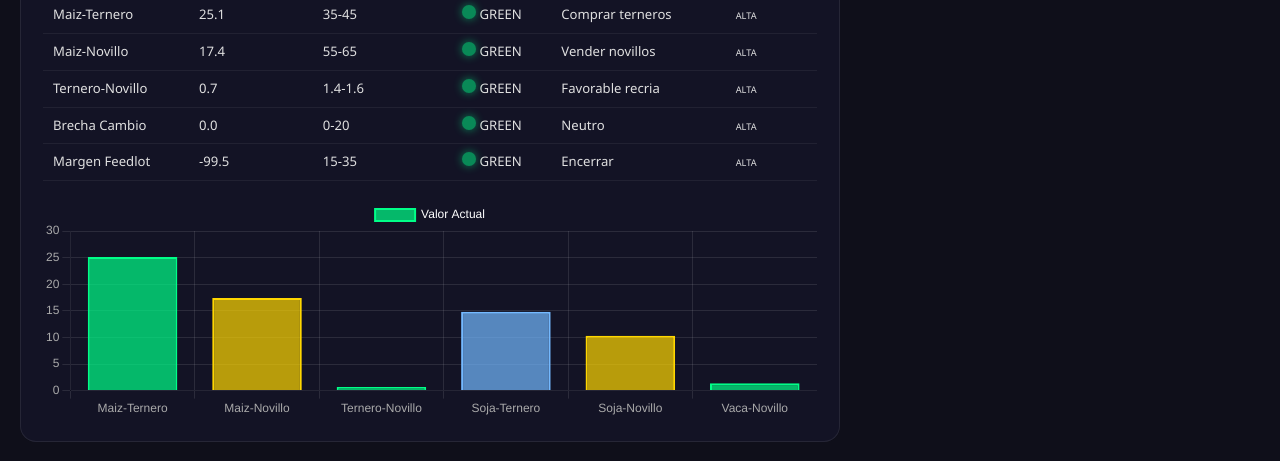
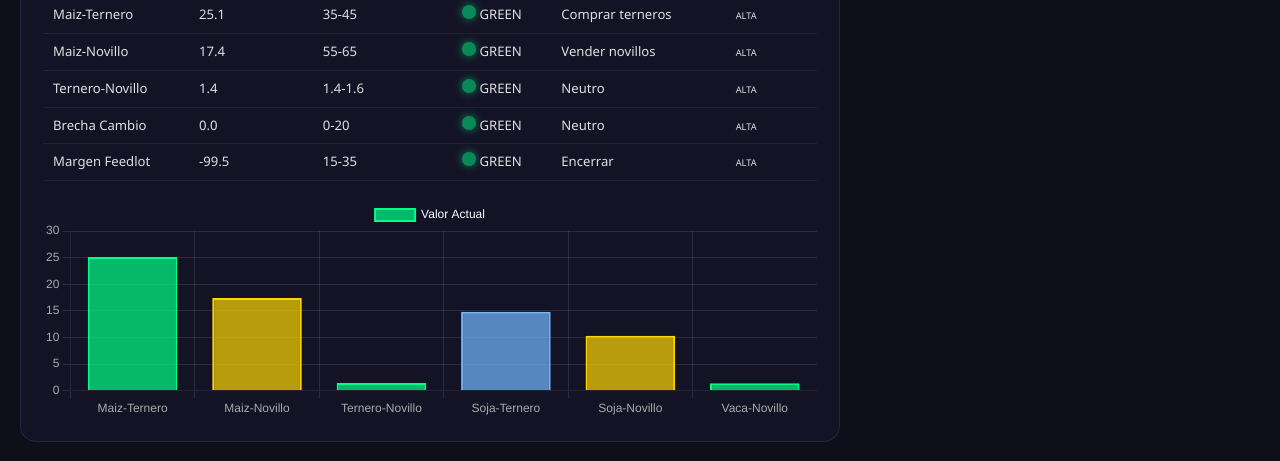
Before and after one commit to fnmaro/mercado-ganadero-femp, a website: page index.html in a window 1280 px wide. Shown: the part 2590-3051 px from the top of the page. Drawn offline with nearby package versions, Linux system fonts and the light colour scheme.

Commit message:
Update index.html

```diff
--- a/index.html
+++ b/index.html
@@ -725,7 +725,6 @@
             history: []
         },
 
-        // --- FUNCIONES DE BLINDAJE FEMP (NUEVAS) ---
         safeMoney(val, fallback = 'N/D') {
             if (val === null || val === undefined || isNaN(val)) return fallback;
             return Number(val).toLocaleString('es-AR');
@@ -924,7 +923,7 @@
         },
 
         renderCanuelas(d) {
-            const c = d.canuelas || {}; // Blindaje: Si no hay Canuelas, usar objeto vacio para limpiar esqueletos
+            const c = d.canuelas || {};
             const setVal = (id, val, semId, conf) => {
                 const el = document.getElementById(id);
                 const sem = document.getElementById(semId);
@@ -966,7 +965,7 @@
         },
 
         renderTradicion(d) {
-            const t = d.tradicion || {}; // Blindaje
+            const t = d.tradicion || {};
             const setVal = (id, val, semId) => {
                 const el = document.getElementById(id);
                 const sem = document.getElementById(semId);
@@ -985,7 +984,7 @@
         },
 
         renderCeres(d) {
-            const c = d.ceres || {}; // Blindaje
+            const c = d.ceres || {};
             const setVal = (id, val, semId) => {
                 const el = document.getElementById(id);
                 const sem = document.getElementById(semId);
@@ -1004,7 +1003,7 @@
         },
 
         renderAPEA(d) {
-            const a = d.apea || {}; // Blindaje
+            const a = d.apea || {};
             document.getElementById('apea-ocupacion').textContent = a.ocupacion ? a.ocupacion + '%' : '--%';
             document.getElementById('apea-reposicion').textContent = a.reposicion ? Number(a.reposicion).toFixed(2) : '--';
             document.getElementById('apea-var').textContent = a.variacion ? ((a.variacion > 0 ? '+' : '') + a.variacion + '%') : '--%';
@@ -1034,7 +1033,10 @@
 
             r.maizTernero = this.safeNum((ternero / maizKg).toFixed(1));
             r.maizNovillo = this.safeNum((novillo / maizKg).toFixed(1));
-            r.terneroNovillo = this.safeNum((novillo / ternero).toFixed(2));
+
+            // FEMP FIX: Relacion inversa (Kg de gordo necesarios para comprar 1 Kg de invernada)
+            r.terneroNovillo = this.safeNum((ternero / novillo).toFixed(2));
+
             r.sojaTernero = this.safeNum((ternero / sojaKg).toFixed(1));
             r.sojaNovillo = this.safeNum((novillo / sojaKg).toFixed(1));
             r.vacaNovillo = this.safeNum((novillo / vaca).toFixed(2));
@@ -1207,7 +1209,6 @@
             const d = this.state.datos;
             const rel = this.calcularRelaciones(d);
 
-            // Safe parsing for chart
             const chartData = [
                 rel.maizTernero === '--' ? 0 : parseFloat(rel.maizTernero),
                 rel.maizNovillo === '--' ? 0 : parseFloat(rel.maizNovillo),
```
